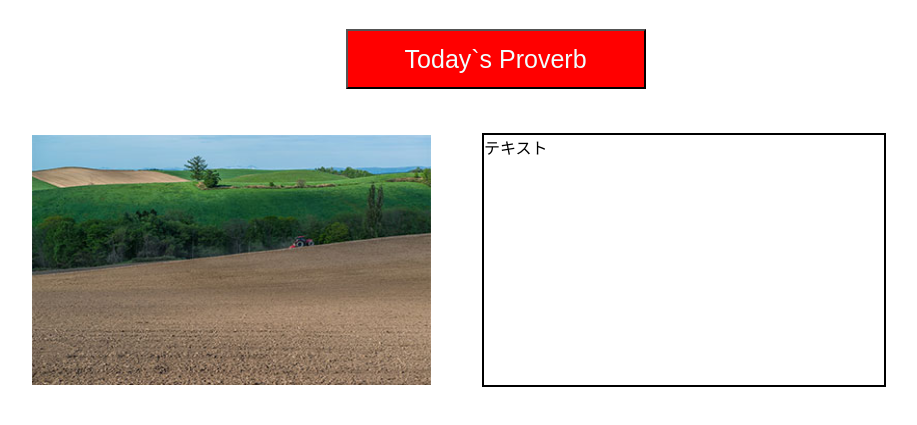
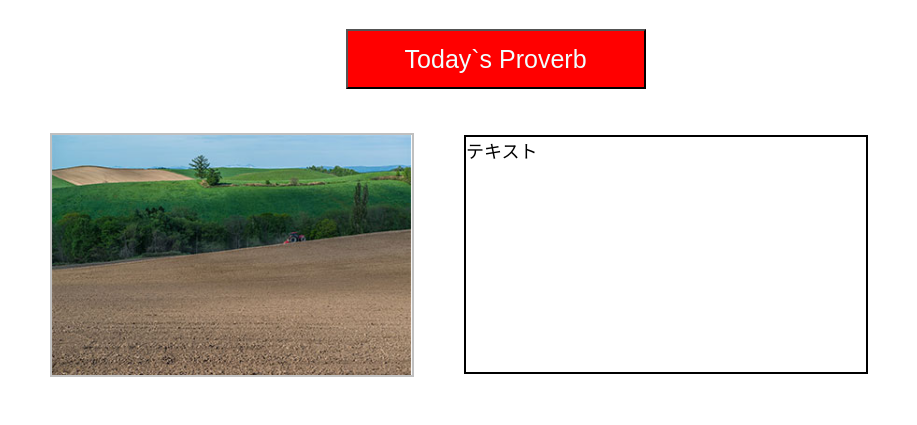
Before and after one commit to teruishi/favorite_proverb, a plain HTML site: page fw_01.html in a window 1280 px wide. Shown: the part 61-486 px from the top of the page, without its empty margins (106-1023 px from the left). Drawn offline with Linux system fonts and the light colour scheme.

Commit message:
画像_テキスト修正

```diff
--- a/css/fw_01.css
+++ b/css/fw_01.css
@@ -28,9 +28,10 @@ button {
 
 .pw_text {
     width: 400px;
-    height: 250px;
+    height: 235px;
     border: solid 2px black;
     margin-left: 50px;
+    font-size: 18px;
 }
 
 button.textContent {
--- a/fw_01.html
+++ b/fw_01.html
@@ -9,8 +9,9 @@
     <title>My Favorite Proverbs</title>
     <style>
         img {
-            width: 400px;
-            height: 250px;
+            width: 360px;
+            height: 240px;
+            border: solid 2px silver;
         }
     </style>
 </head>
@@ -38,8 +39,8 @@
         // 画像とテキストのペアを配列で用意
         const pairs = [
             {
-                image: 'about_01.jpg',
-                text: '吾輩は'
+                image: 'FW_01.jpg',
+                text: '”誰のどんな課題に向き合うか”を考えるにあたっては、普段から色々なサービスを深く見る癖をつけるのがお勧めです。サービスの表面的なビジネスモデルや、プロダクトの感覚的な良し悪しだけではなく、なぜそれを創ったんだろう？という角度で、そのサービスの「ミッション」や創った人たちの美意識を深く推察すると、自分の企画の参考になるかもしれません。'
             },
             {
                 image: 'about_02.jpg',
```
Also changed, not shown: FW_01.jpg (added).
